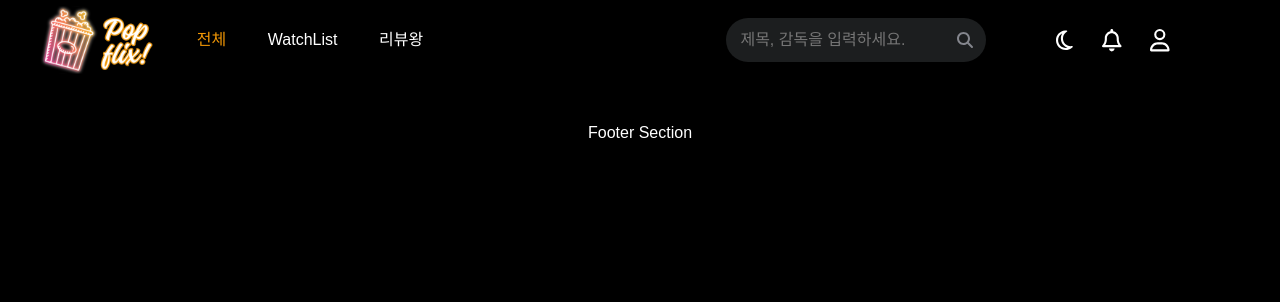
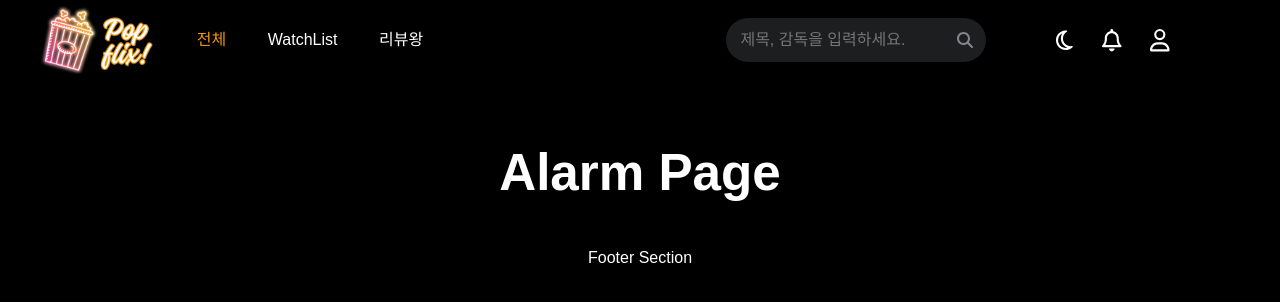
Before and after one commit to URECA-TEAM-5/PopFlix-frontend, a React (Vite) app: page /alarm in a window 1280 px wide. Shown: the top 302 px of the page. Built offline with nearby package versions, Linux system fonts and the light colour scheme; a web font is replaced by a local one.

Commit message:
style: 알림 목록 페이지 퍼블리싱

```diff
--- /dev/null
+++ b/src/pages/alarm/Alarm.jsx
@@ -0,0 +1,11 @@
+import React from 'react';
+
+const Alarm = () => {
+  return (
+    <div>
+      <h1>Alarm Page</h1>
+    </div>
+  );
+};
+
+export default Alarm;
--- a/src/route/RouteDef.jsx
+++ b/src/route/RouteDef.jsx
@@ -1,4 +1,5 @@
 import LoginModal from '../components/Login/LoginModal';
+import Alarm from '../pages/alarm/Alarm';
 import MainPage from '../pages/main/MainPage';
 
 const MainScreens = {
@@ -10,6 +11,10 @@ const MainScreens = {
     path: '/login',
     element: <LoginModal />,
   },
+  Alarm: {
+    path: '/alarm',
+    element: <Alarm />,
+  },
 };
 
 export const AppRouteDef = {
```
